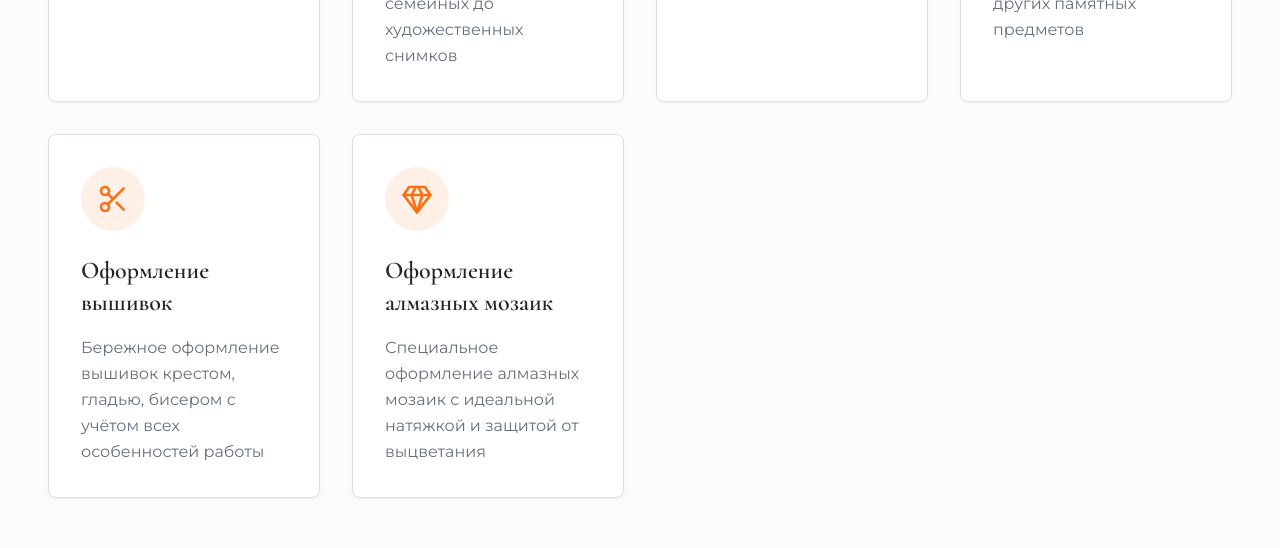
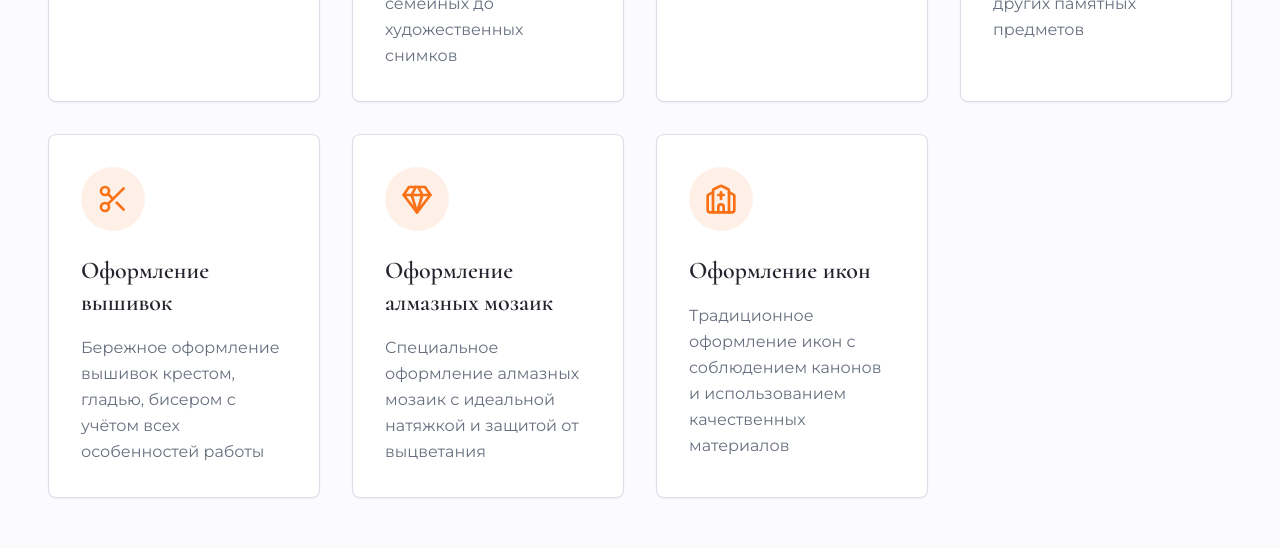
Before and after one commit to pr-poehali-dev/baget-master-project-1, a React (Vite) app: page / in a window 1280 px wide. Shown: the part 1000-1548 px from the top of the page. Built offline with nearby package versions, Linux system fonts and the light colour scheme.

Commit message:
feat: добавить подраздел услуг

```diff
--- a/src/pages/Index.tsx
+++ b/src/pages/Index.tsx
@@ -33,6 +33,11 @@ const Index = () => {
       title: "Оформление алмазных мозаик",
       description: "Специальное оформление алмазных мозаик с идеальной натяжкой и защитой от выцветания",
       icon: "Gem"
+    },
+    {
+      title: "Оформление икон",
+      description: "Традиционное оформление икон с соблюдением канонов и использованием качественных материалов",
+      icon: "Church"
     }
   ];
 
```
